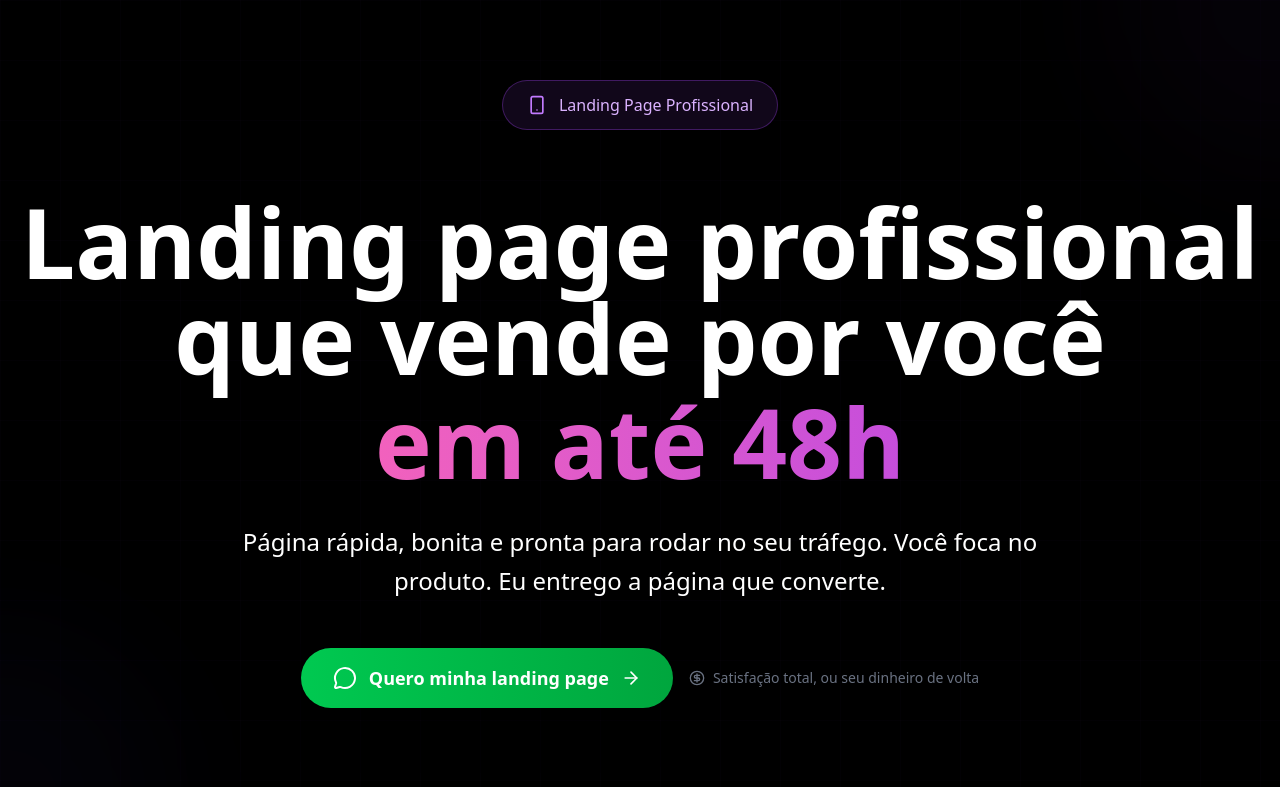
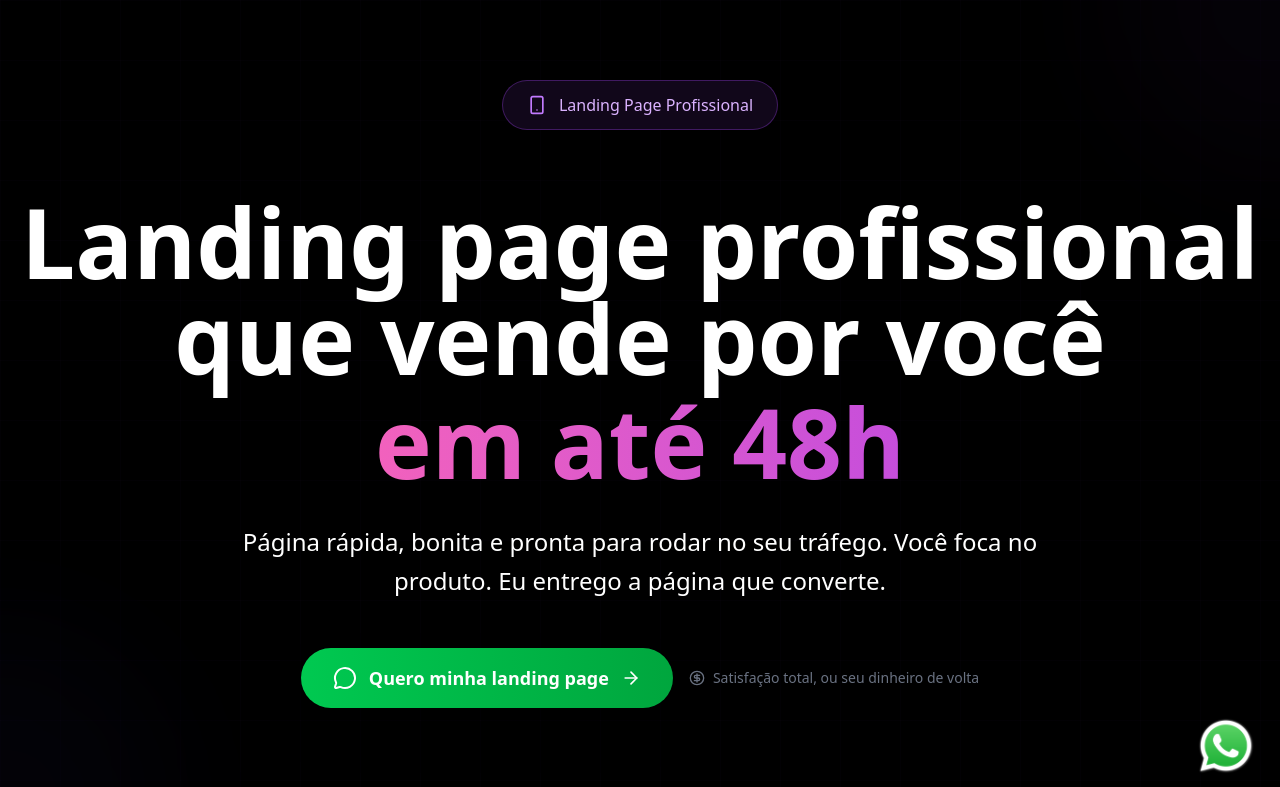
Before and after one commit to heltonbts/landing-page-Helton, a Next.js app: page / in a window 1280 px wide. Shown: the top 787 px of the page. Built offline with nearby package versions, Linux system fonts and the light colour scheme.

Commit message:
feat: whatsapp button

```diff
--- a/src/components/LandingPage.tsx
+++ b/src/components/LandingPage.tsx
@@ -24,6 +24,7 @@ import Image from "next/image";
 import LogoWhatsApp from "../../public/WhatsApp.webp";
 import { WorkProcess } from "./Process";
 import { GuaranteeSection } from "./GuaranteeSection";
+import Link from "next/link";
 
 export const LandingPage = () => {
   const [isVisible, setIsVisible] = useState(false);
@@ -68,14 +69,14 @@ export const LandingPage = () => {
 
   return (
     <div className="min-h-screen bg-black text-white overflow-hidden relative">
-      <div className="h-[60px] w-[60px] absolute bottom-4 right-4">
-        <p>teste</p>
+      <div className="h-[60px] w-[60px] fixed bottom-6 right-6 z-50 transition duration-300 ease-in-out hover:-translate-y-1 hover:scale-120">
+        <Link href='https://wa.link/wwhcrs' >
         <Image
           src={LogoWhatsApp}
           alt="logo do whatsapp"
           width={64}
           height={64}
-        />
+        /></Link>
       </div>
       {/* Grid Background - similar to Motion.dev */}
       <div className="fixed inset-0 overflow-hidden pointer-events-none opacity-20">
```
